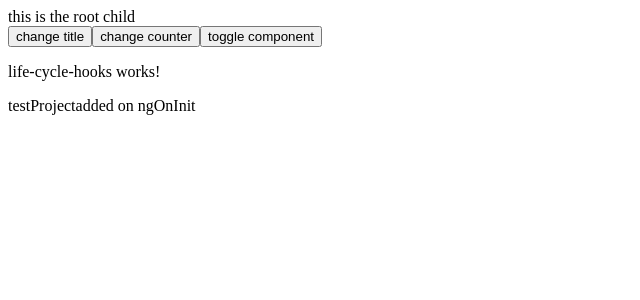
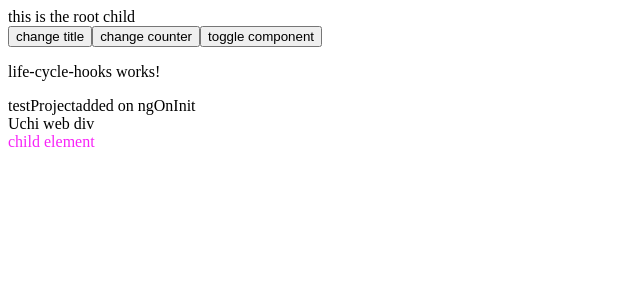
Before and after one commit to UchithmaSenevirathne/Learning-Angular, an Angular app: page / in a window 1280 px wide. Shown: the top 300 px of the page, without its empty margins (0-640 px from the left). Built offline with nearby package versions, Linux system fonts and the light colour scheme.

Commit message:
life cycle hooks | ngAfterViewInit & ngAfterContentInit

```diff
--- a/src/app/app.component.html
+++ b/src/app/app.component.html
@@ -3,7 +3,9 @@
     <button (click)="changeTitle()">change title</button>
     <button (click)="updateCounter()">change counter</button>
     <button (click)="toggleHook()">toggle component</button>
-    <app-life-cycle-hooks [title]="title" [counter]="counter" *ngIf="isActive"></app-life-cycle-hooks>
+    <app-life-cycle-hooks [title]="title" [counter]="counter" *ngIf="isActive">
+        <app-profile></app-profile>
+    </app-life-cycle-hooks>
 </div>
 
 <!-- host binding and host listners -->
--- a/src/app/life-cycle-hooks/life-cycle-hooks.component.html
+++ b/src/app/life-cycle-hooks/life-cycle-hooks.component.html
@@ -1,2 +1,3 @@
 <p>life-cycle-hooks works!</p>
-<div>{{name}}</div>
+<div #uchi>{{name}}</div>
+<ng-content></ng-content>
--- a/src/app/life-cycle-hooks/life-cycle-hooks.component.ts
+++ b/src/app/life-cycle-hooks/life-cycle-hooks.component.ts
@@ -1,15 +1,22 @@
-import { Component, DestroyRef, Input, SimpleChanges } from '@angular/core';
+import { CommonModule } from '@angular/common';
+import { Component, ContentChild, DestroyRef, ElementRef, Input, SimpleChanges, ViewChild } from '@angular/core';
+import ProfileComponent from '../profile.component';
 
 @Component({
   selector: 'app-life-cycle-hooks',
   standalone: true,
-  imports: [],
+  imports: [CommonModule],
   templateUrl: './life-cycle-hooks.component.html',
   styleUrl: './life-cycle-hooks.component.scss'
 })
 export class LifeCycleHooksComponent {
   @Input() title = {name: ''};
   @Input() counter = 0;
+  loading = true;
+  @ContentChild(ProfileComponent) profileComponent !: ProfileComponent;
+
+  @ViewChild('uchi') uchiElement !: ElementRef;
+
   name = '';
   constructor(private destroyRef: DestroyRef){
     console.log('constructor called');
@@ -25,6 +32,8 @@ export class LifeCycleHooksComponent {
       console.log('set time out');
       this.name = this.title.name + 'added on ngOnInit'
     }, 2000);
+    this.loading = false;
+
     // this.name = this.title + 'added ngOnInit'
   }
 
@@ -40,4 +49,14 @@ export class LifeCycleHooksComponent {
   ngOnDestroy(){
     console.log('ngOnDestroy call')
   }
+
+  ngAfterContentInit(){
+    console.log('ngAfterContentInit call')
+  }
+
+  ngAfterViewInit(){
+    console.log(this.profileComponent)
+    console.log(this.uchiElement.nativeElement);
+    console.log('ngAfterViewInit call')
+  }
 }
```
